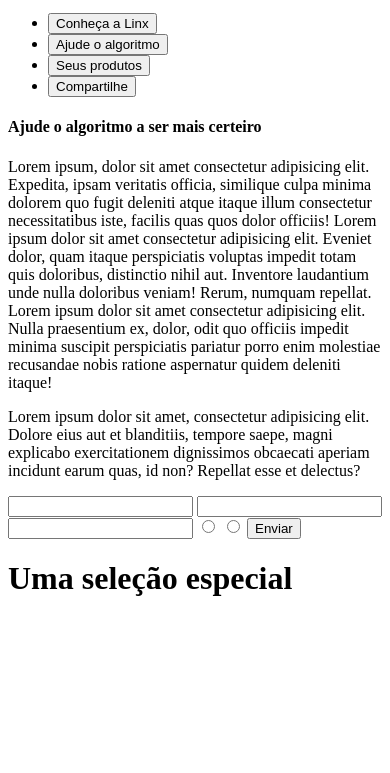
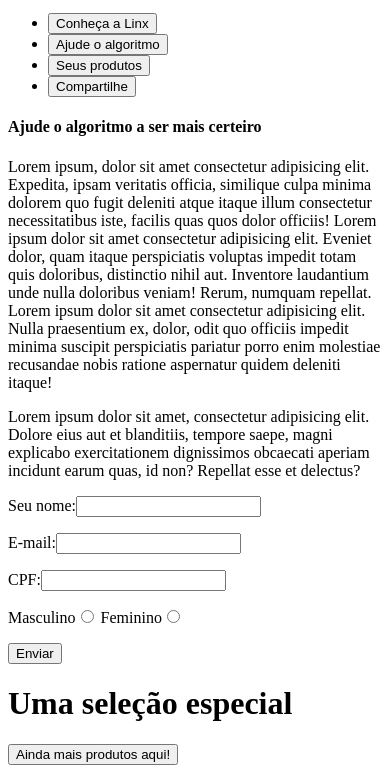
Before and after one commit to vieira-a/api-product-grid, a plain HTML site: page index.html in a window 390 px wide. Shown: the part 158-931 px from the top of the page. Before the commit the page ends 844 px from the top, so only its background shows below. Drawn offline with Linux system fonts and the light colour scheme.

Commit message:
Mobile: grade de produtos e identificação dos inputs

```diff
--- a/index.html
+++ b/index.html
@@ -32,23 +32,35 @@
         </p>
         <p>Lorem ipsum dolor sit amet, consectetur adipisicing elit. Dolore eius aut et blanditiis, tempore saepe, magni explicabo exercitationem dignissimos obcaecati aperiam incidunt earum quas, id non? Repellat esse et delectus?</p>
       </div>
-      <div class="form-cadastro">
-        <input type="text" id="nome">
-        <input type="text" id="email">
-        <input type="text" id="cpf">
-        <input type="radio" id="genero-m">
-        <input type="radio" id="genero-f">
-        <button>Enviar</button>
+      <div class="form-registration">
+
+        <p><label for="name">Seu nome:<input type="text" id="name"></label></p>
+        <p><label for="email">E-mail:<input type="text" id="email"></label></p>
+        <p><label for="cpf">CPF:<input type="text" id="cpf"></label></p>
+        <p><label for="genre-m">Masculino<input type="radio" id="genre-m"></label>
+        <label for="genre-f">Feminino<input type="radio" id="genre-f"></label></p>
+        <p><button id="register">Enviar</button>
       </div>
     </main>
 
-    <div id="produtos">
+    <div id="products">
       <header>
         <h1>Uma seleção especial</h1>
       </header>
       <div class="content">
+        <!-- Estrutura a ser inserida via JS para cada produto contido no JSON.
+          <div class="imagem-produto">
+            <div class="info-produto">
+              <h4 id="nome-produto">Nome do produto</h4>
+              <p id="preco-inicial">De: R$ 23,99</p>
+              <p id="preco-final">Por: R$ 19,99</p>
+              <p id="parcelamento">Ou 2x de R$ 9,99</p>
+            </div>
+          </div>
+        -->
+      </div>
+      <button id="more-products">Ainda mais produtos aqui!</button>
+    </div>
 
-      </div>
-    </div>
   </body>
 </html>
```
